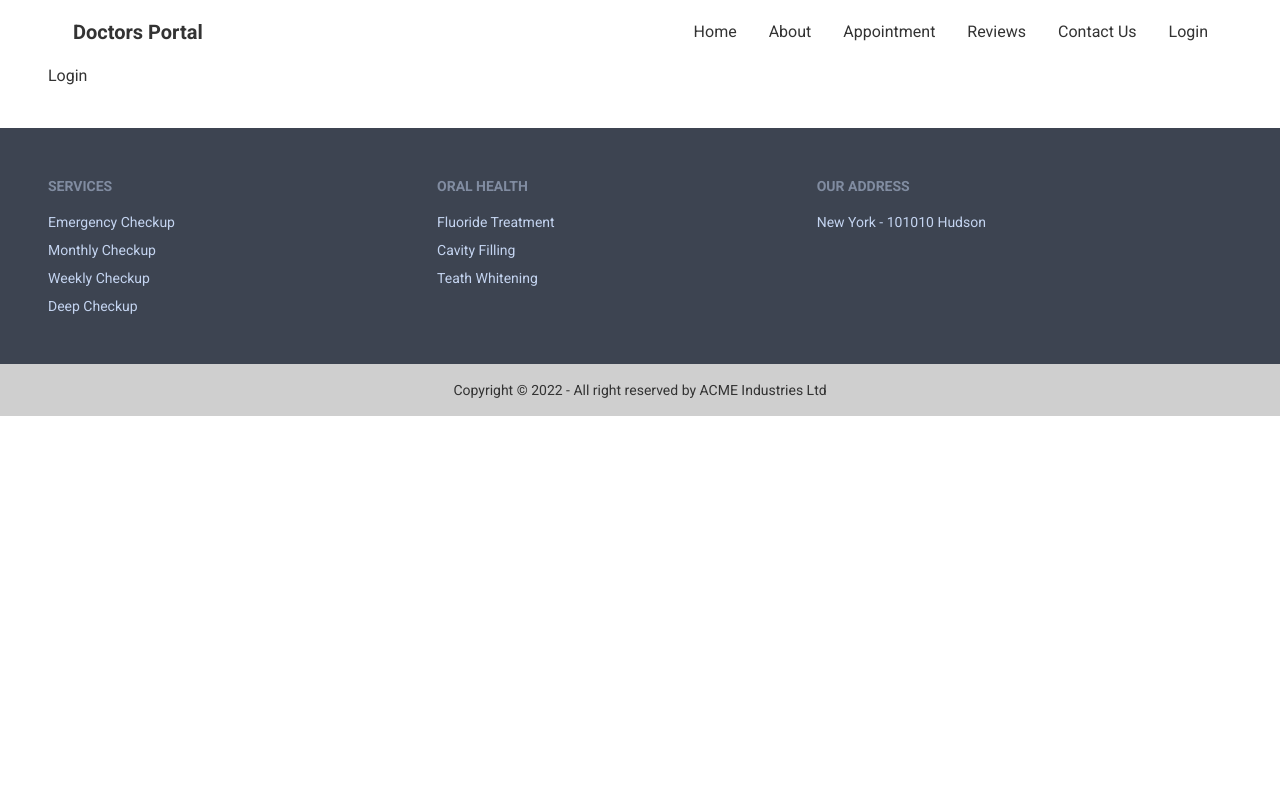
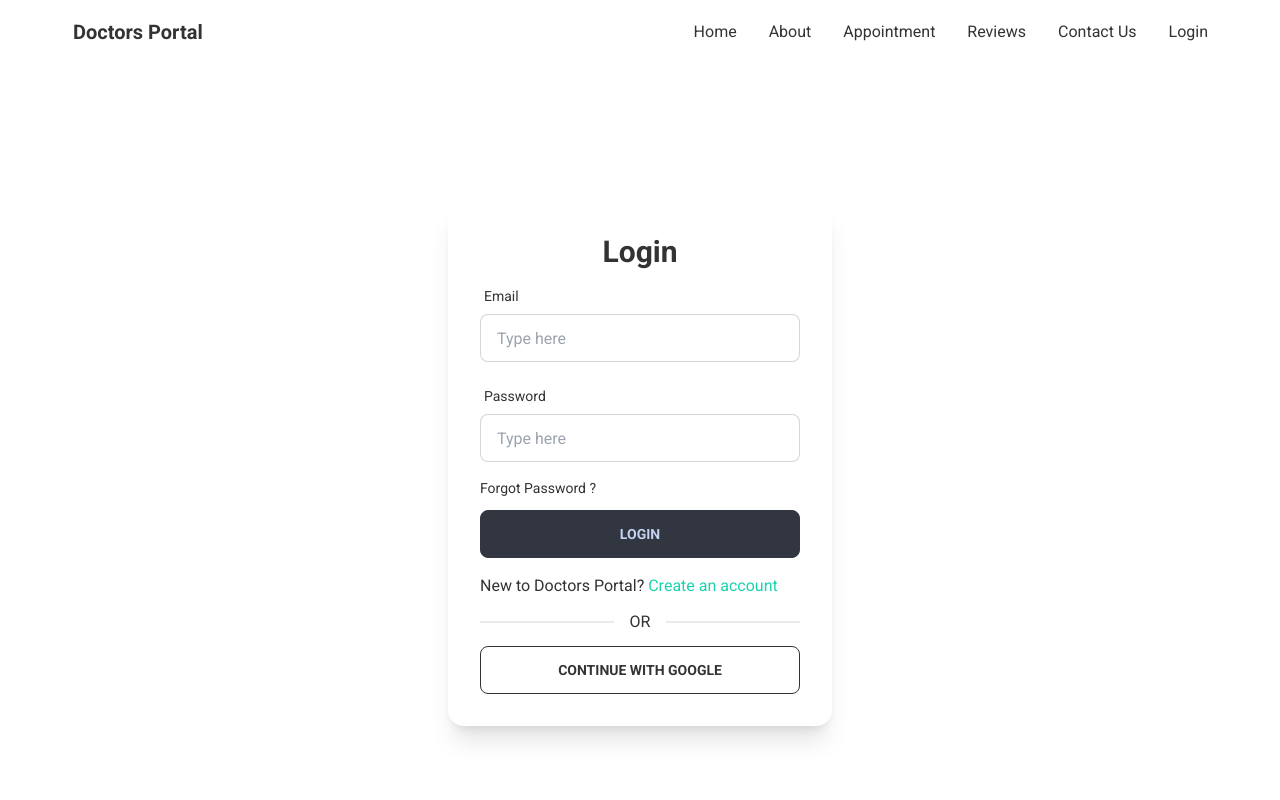
Before and after one commit to mehedih23/doctors-portal, a React (Create React App) app: page /login in a window 1280 px wide. Shown: the top 800 px of the page. Built offline with nearby package versions, Linux system fonts and the light colour scheme.

Commit message:
login form done

```diff
--- a/package.json
+++ b/package.json
@@ -11,6 +11,7 @@
     "react": "^18.1.0",
     "react-day-picker": "^8.0.4",
     "react-dom": "^18.1.0",
+    "react-hook-form": "^7.31.1",
     "react-router-dom": "^6.3.0",
     "react-scripts": "5.0.1",
     "web-vitals": "^2.1.4"
--- a/src/Pages/Login/Login.js
+++ b/src/Pages/Login/Login.js
@@ -1,8 +1,92 @@
 import React from 'react'
+import { useForm } from "react-hook-form";
 
 const Login = () => {
+    const { register, formState: { errors }, handleSubmit } = useForm();
+    const onSubmit = data => console.log(data);
     return (
-        <div>Login</div>
+        <div className='h-screen flex justify-center items-center'>
+            <div className="card w-96 bg-base-100 shadow-xl">
+                <div className="card-body">
+                    <h2 className="text-3xl text-center font-bold">Login</h2>
+                    <form className='' onSubmit={handleSubmit(onSubmit)}>
+
+                        {/* email field start */}
+                        <label className="label">
+                            <span className="label-text">Email</span>
+                        </label>
+                        <input
+                            type="email"
+                            {...register("email", {
+                                required: {
+                                    value: true,
+                                    message: 'Email is required'
+                                },
+                                pattern: {
+                                    value: /^[\w-.]+@([\w-]+\.)+[\w-]{2,4}$/,
+                                    message: 'Provide a valid email address'
+                                }
+                            })}
+                            placeholder="Type here"
+                            className="input input-bordered w-full max-w-xs" />
+                        <label className="label">
+                            {errors.email?.type === 'required' && <span className="label-text-alt text-sm text-red-600">{errors.email.message}</span>}
+                            {errors.email?.type === 'pattern' && <span className="label-text-alt text-sm text-red-600">{errors.email.message}</span>}
+                        </label>
+                        {/* email field end */}
+
+
+                        {/* password field start */}
+                        <label className="label">
+                            <span className="label-text">Password</span>
+                        </label>
+                        <input
+                            type="password"
+                            {...register("password", {
+                                required: {
+                                    value: true,
+                                    message: 'Password is required'
+                                },
+                                pattern: {
+                                    value: /^(?=.*[\W])[\w\W]{6,20}$/,
+                                    message: 'One special character required'
+                                },
+                                minLength: {
+                                    value: 8,
+                                    message: 'Must be 6 characters longer'
+                                }
+                                ,
+                                maxLength: {
+                                    value: 20,
+                                    message: 'Must be 20 characters smaller'
+                                }
+                            })}
+                            placeholder="Type here"
+                            className="input input-bordered w-full max-w-xs" />
+                        <label className="label">
+                            {/* password error */}
+                            {errors.password?.type === 'required' && <span className="label-text-alt text-sm text-red-600">{errors.password.message}</span>}
+                            {/* pattern error */}
+                            {errors.password?.type === 'pattern' && <span className="label-text-alt text-sm text-red-600">{errors.password.message}</span>}
+                            {/* minlength error */}
+                            {errors.password?.type === 'minLength' && <span className="label-text-alt text-sm text-red-600">{errors.password.message}</span>}
+                            {/* maxlength error */}
+                            {errors.password?.type === 'maxLength' && <span className="label-text-alt text-sm text-red-600">{errors.password.message}</span>}
+                        </label>
+                        {/* password field end */}
+
+                        {/* forgot password start */}
+                        <p className='text-sm'>Forgot Password ?</p>
+                        {/* forgot password end */}
+                        <input type="submit" value="Login" className='btn btn-active w-full max-w-xs mt-3' />
+
+                        <p className='my-4'>New to Doctors Portal? <span className='text-secondary'>Create an account</span></p>
+                        <div className="divider mb-4">OR</div>
+                        <button className='btn btn-outline w-full max-w-xs'>CONTINUE WITH GOOGLE</button>
+                    </form>
+                </div>
+            </div>
+        </div>
     )
 }
 
```
Also changed, not shown: 1 other file (tests, documents, lock files or other folders).
